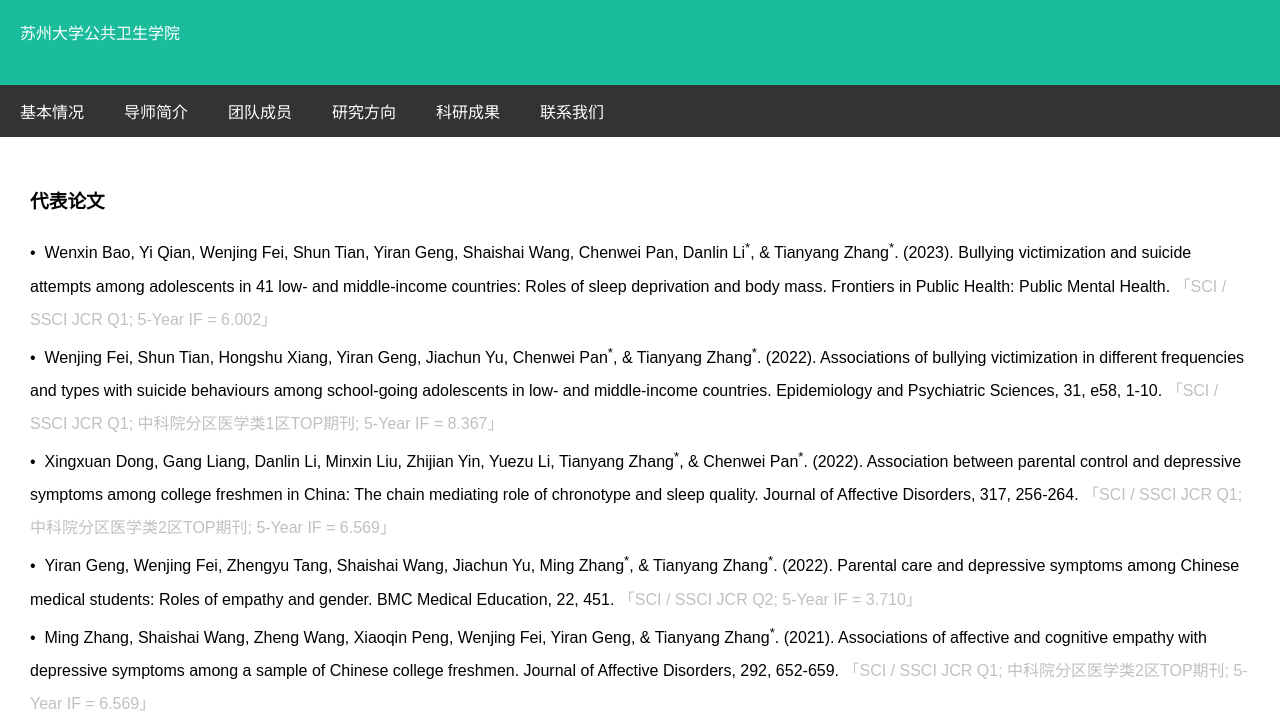
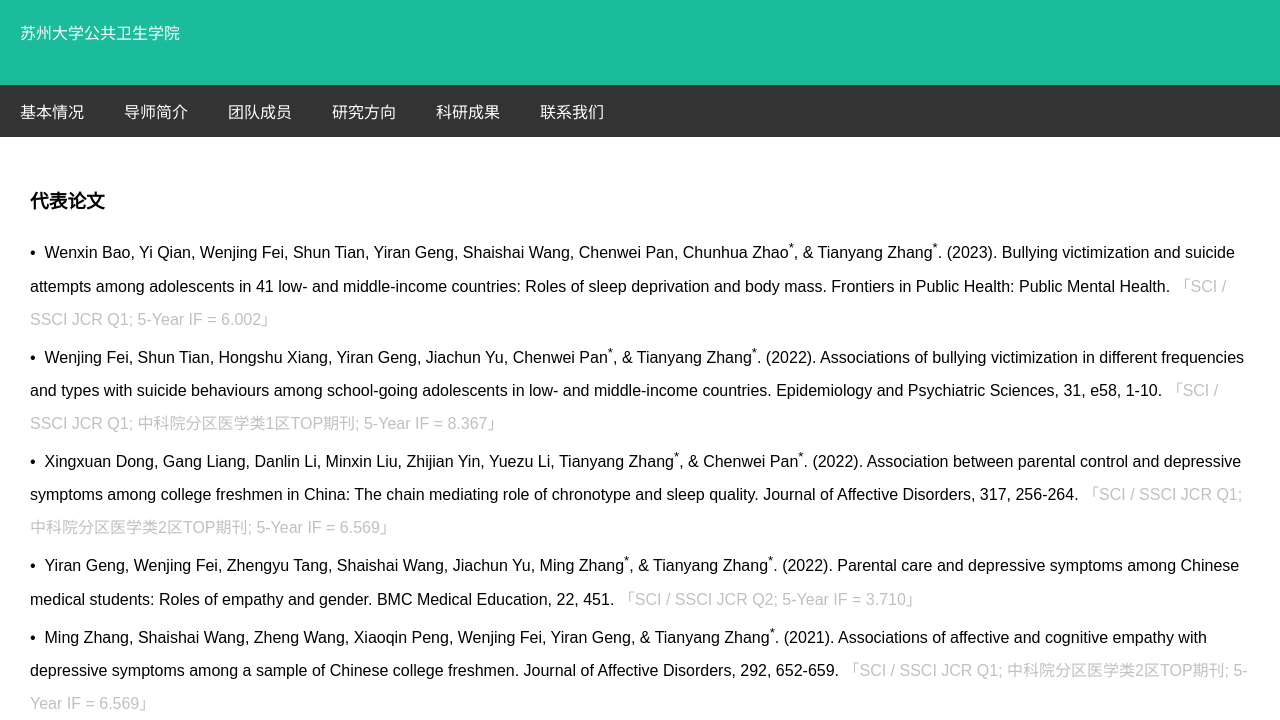
Before and after one commit to xikangdatu/ph, a plain HTML site: page publication.html in a window 1280 px wide. Shown: the part 80-800 px from the top of the page. Drawn offline with Linux system fonts and the light colour scheme.

Commit message:
Update publication.html

```diff
--- a/publication.html
+++ b/publication.html
@@ -129,7 +129,7 @@ body {
   <div class="main">
       <h3>代表论文</h3>
       <p style = "line-height:33px">
-      &bull;&nbsp;&nbsp;Wenxin Bao, Yi Qian, Wenjing Fei, Shun Tian, Yiran Geng, Shaishai Wang, Chenwei Pan, Danlin Li<sup>*</sup>, & Tianyang Zhang<sup>*</sup>. (2023). Bullying victimization and suicide attempts among adolescents in 41 low- and middle-income countries: Roles of sleep deprivation and body mass. Frontiers in Public Health: Public Mental Health. <font color="silver">「SCI / SSCI JCR Q1; 5-Year IF = 6.002」</font><br>
+      &bull;&nbsp;&nbsp;Wenxin Bao, Yi Qian, Wenjing Fei, Shun Tian, Yiran Geng, Shaishai Wang, Chenwei Pan, Chunhua Zhao<sup>*</sup>, & Tianyang Zhang<sup>*</sup>. (2023). Bullying victimization and suicide attempts among adolescents in 41 low- and middle-income countries: Roles of sleep deprivation and body mass. Frontiers in Public Health: Public Mental Health. <font color="silver">「SCI / SSCI JCR Q1; 5-Year IF = 6.002」</font><br>
       &bull;&nbsp;&nbsp;Wenjing Fei, Shun Tian, Hongshu Xiang, Yiran Geng, Jiachun Yu, Chenwei Pan<sup>*</sup>, & Tianyang Zhang<sup>*</sup>. (2022). Associations of bullying victimization in different frequencies and types with suicide behaviours among school-going adolescents in low- and middle-income countries. Epidemiology and Psychiatric Sciences, 31, e58, 1-10. <font color="silver">「SCI / SSCI  JCR Q1; 中科院分区医学类1区TOP期刊; 5-Year IF = 8.367」</font><br>
       &bull;&nbsp;&nbsp;Xingxuan Dong, Gang Liang, Danlin Li, Minxin Liu, Zhijian Yin, Yuezu Li, Tianyang Zhang<sup>*</sup>, & Chenwei Pan<sup>*</sup>. (2022). Association between parental control and depressive symptoms among college freshmen in China: The chain mediating role of chronotype and sleep quality. Journal of Affective Disorders, 317, 256-264. <font color="silver">「SCI / SSCI JCR Q1; 中科院分区医学类2区TOP期刊; 5-Year IF = 6.569」</font><br>
       &bull;&nbsp;&nbsp;Yiran Geng, Wenjing Fei, Zhengyu Tang, Shaishai Wang, Jiachun Yu, Ming Zhang<sup>*</sup>, & Tianyang Zhang<sup>*</sup>. (2022). Parental care and depressive symptoms among Chinese medical students: Roles of empathy and gender. BMC Medical Education, 22, 451. <font color="silver">「SCI / SSCI JCR Q2; 5-Year IF = 3.710」</font><br>
```
